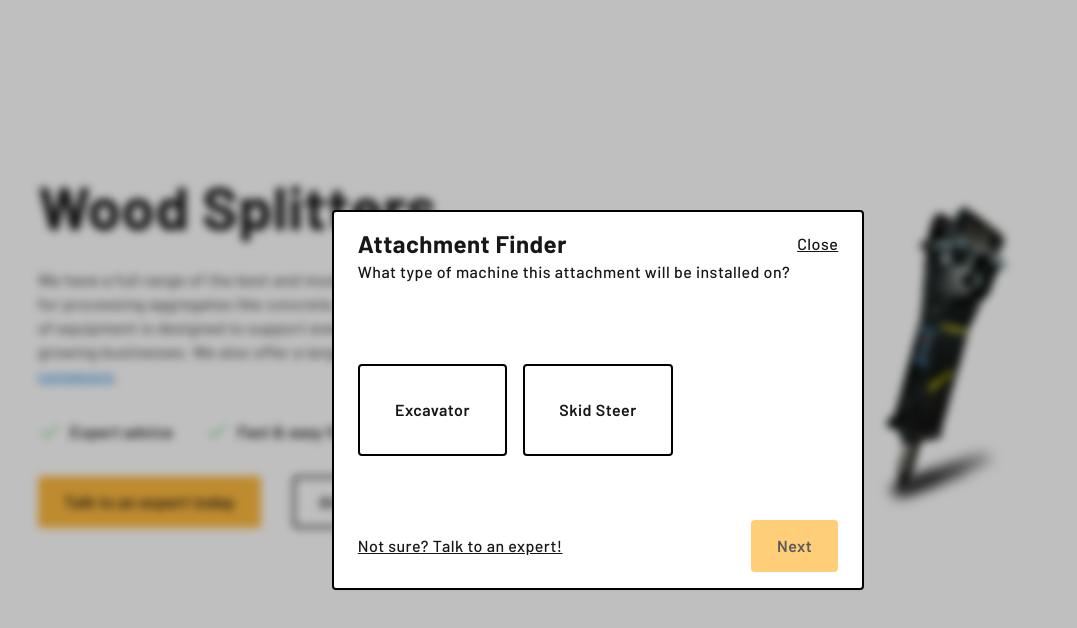
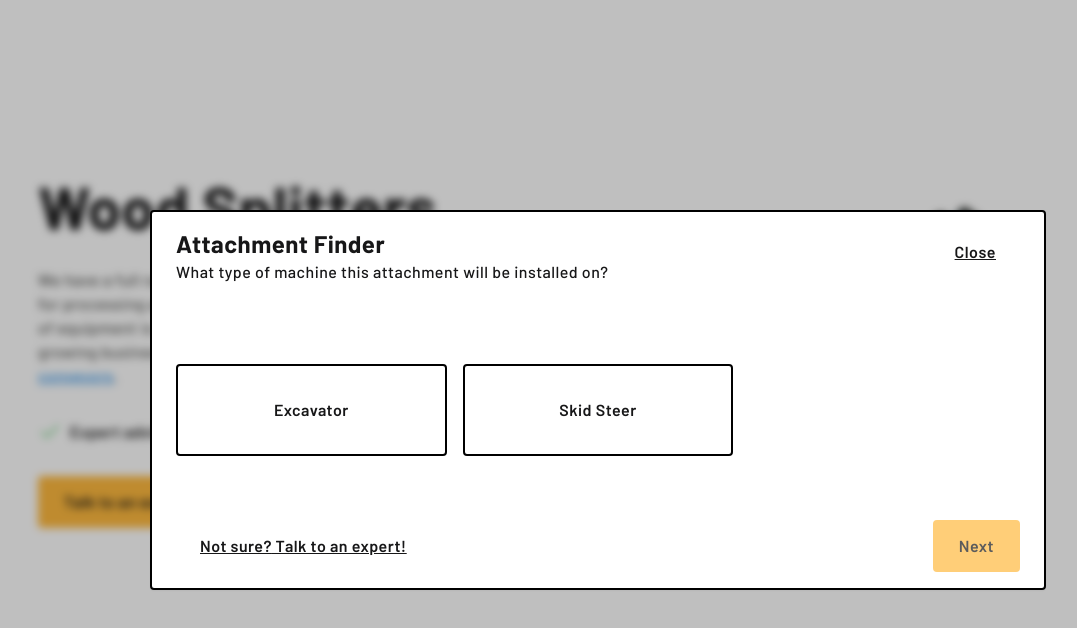
Before and after one commit to rubensrojas/mp-attachment-configurator, a Next.js app: page / in a window 1280 px wide. Both pictures are taken after a click on the button "Attachment Finder". Shown: the top 628 px of the page, without its empty margins (42-1119 px from the left). Built offline with nearby package versions, Linux system fonts and the light colour scheme.

Commit message:
Adding loading effect for final flow and making remaining links and button have the standard style

```diff
--- a/components/AttachmentsSelector/AttachmentOptions.tsx
+++ b/components/AttachmentsSelector/AttachmentOptions.tsx
@@ -28,8 +28,8 @@ const AttachmentOptions: React.FC<{
   return (
     <>
       <div className="flex gap-4 w-full justify-between">
-        <div className="flex-col gap-4 pr-12">
-          <h3 className="text-2xl font-bold">{title}</h3>
+        <div className="flex-col gap-4">
+          <h3 className="text-2xl font-bold pr-24">{title}</h3>
           <p>{subtitle}</p>
         </div>
       </div>
@@ -46,7 +46,7 @@ const AttachmentOptions: React.FC<{
       <div className="w-full flex gap-8 justify-between items-center">
         <a
           href="#"
-          className="text-brand-black"
+          className="btn--outline hover:bg-gray-100 underline border-none"
           onClick={() => alert("A expert will be in touch soon!")}
         >
           Not sure?
--- a/components/AttachmentsSelector/AttachmentOptionsMatch.tsx
+++ b/components/AttachmentsSelector/AttachmentOptionsMatch.tsx
@@ -22,7 +22,7 @@ const AttachmentOptionsMatch: React.FC<{
 
   return (
     <>
-      <h3 className="text-2xl font-bold pr-12">
+      <h3 className="text-2xl font-bold pr-24">
         {equipamentOptions.length} Wood Splintters match your equipment
       </h3>
       <div className="grid grid-cols-1 sm:grid-cols-2 md:grid-cols-3 gap-4 items-end">
--- a/components/AttachmentsSelector/AttachmentOptionsMatchCard.tsx
+++ b/components/AttachmentsSelector/AttachmentOptionsMatchCard.tsx
@@ -36,7 +36,7 @@ const AttachmentOptionsMatchCard: React.FC<{
             <p>{currencyFormatter(price)}</p>
           </div>
           <div className="flex gap-2 justify-between">
-            <Link href={`/${slug}}`} className="btn no-underline">
+            <Link href={`/attachments/${slug}`} className="btn no-underline">
               Buy now
             </Link>
             <button
--- /dev/null
+++ b/components/AttachmentsSelector/AttachmentOptionsMatchLoading.tsx
@@ -0,0 +1,22 @@
+import Image from "next/image";
+import React from "react";
+
+const AttachmentOptionsMatchLoading = () => {
+  return (
+    <div className="flex flex-col gap-8 items-center justify-center py-20 px-12">
+      <Image
+        className="animate-spin"
+        src="/loading.png"
+        alt="Loading"
+        width={100}
+        height={100}
+      />
+      <div className="text-center">
+        <h3 className="text-2xl font-bold pr-12">Loading the attachments...</h3>
+        <p>We are selecting the best attachments for your equipament.</p>
+      </div>
+    </div>
+  );
+};
+
+export default AttachmentOptionsMatchLoading;
--- a/components/AttachmentsSelector/AttachmentsSelector.tsx
+++ b/components/AttachmentsSelector/AttachmentsSelector.tsx
@@ -4,6 +4,7 @@
 import Modal from "../Modal";
 import AttachmentOptions from "./AttachmentOptions";
 import AttachmentOptionsMatch from "./AttachmentOptionsMatch";
+import AttachmentOptionsMatchLoading from "./AttachmentOptionsMatchLoading";
 import useAttachmentsSelector from "./useAttachmentsSelector";
 
 const AttachmentsSelector: React.FC<{
@@ -14,10 +15,18 @@ const AttachmentsSelector: React.FC<{
     currentStep,
     hasFoundMatches,
     equipamentMatches,
+    isLoadingMatches,
     handleNextStep,
     handlePreviousStep,
     handleOptionSelection,
   } = useAttachmentsSelector();
+
+  if (isLoadingMatches)
+    return (
+      <Modal closeModal={closeModal}>
+        <AttachmentOptionsMatchLoading />
+      </Modal>
+    );
 
   if (hasFoundMatches)
     return (
--- a/components/AttachmentsSelector/useAttachmentsSelector.tsx
+++ b/components/AttachmentsSelector/useAttachmentsSelector.tsx
@@ -229,12 +229,25 @@ const useAttachmentsSelector = () => {
   const [currentStep, setCurrentStep] = useState(0);
   const [steps, setSteps] = useState<Step[]>(mockSteps);
 
+  const [isLoadingMatches, setIsLoadingMatches] = useState(false);
   const [hasFoundMatches, setHasFoundMatches] = useState(false);
-  const [equipamentMatches, setEquipamentMatches] = useState(attachments);
+  const [equipamentMatches, setEquipamentMatches] = useState<
+    AttachmentMatchOption[] | null
+  >(null);
+
+  const loadEquipamentMatches = () => {
+    setIsLoadingMatches(true);
+
+    setTimeout(() => {
+      setHasFoundMatches(true);
+      setIsLoadingMatches(false);
+      setEquipamentMatches(attachments);
+    }, 2000);
+  };
 
   const handleNextStep = () => {
     if (currentStep < steps.length - 1) setCurrentStep(currentStep + 1);
-    else setHasFoundMatches(true);
+    else loadEquipamentMatches();
   };
 
   const handlePreviousStep = () => {
@@ -258,6 +271,7 @@ const useAttachmentsSelector = () => {
     currentStep,
     hasFoundMatches,
     equipamentMatches,
+    isLoadingMatches,
     handleNextStep,
     handlePreviousStep,
     handleOptionSelection,
--- a/components/modal.tsx
+++ b/components/modal.tsx
@@ -12,9 +12,9 @@ const Modal: React.FC<{
         className
       )}
     >
-      <div className="relative flex flex-col gap-8 sm:gap-16 px-6 py-4 bg-white rounded border-2 border-black w-full sm:w-fit max-w-2xl md:max-w-4xl shadow-sm">
+      <div className="relative flex flex-col gap-8 sm:gap-16 px-6 py-4 bg-white rounded border-2 border-black w-full max-w-2xl md:max-w-4xl shadow-sm">
         <button
-          className="absolute right-0 top-0 block w-fit underline leading-8 h-fit mr-6 mt-4"
+          className="absolute right-0 top-0 block w-fit leading-8 h-fit mr-6 mt-4 btn--outline hover:bg-gray-100 underline border-none"
           type="button"
           onClick={closeModal}
         >
```
Also changed, not shown: public/loading.png (added).
